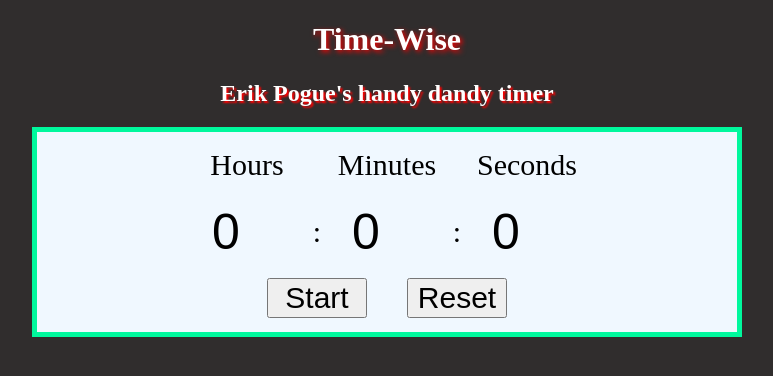
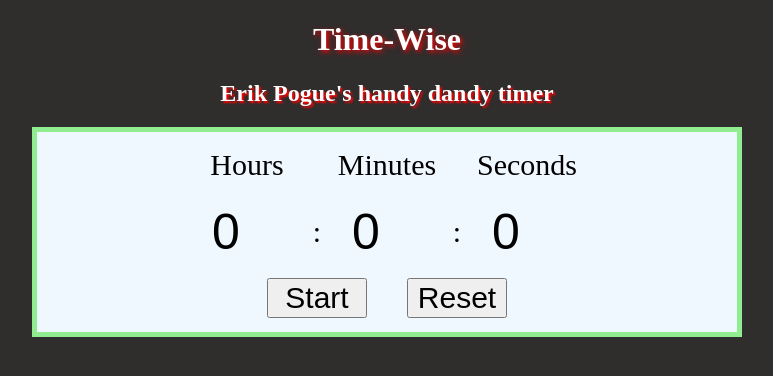
Before and after one commit to CameronHoying/Time-Wise, a plain HTML site: page index.html in a window 1280 px wide. Shown: the whole page, without its empty margins (253-1026 px from the left). Drawn offline with Linux system fonts and the light colour scheme.

Commit message:
Update style.css

```diff
--- a/style.css
+++ b/style.css
@@ -19,7 +19,7 @@ h2 {
     width: 700px;
     background-color: aliceblue;
     margin: 0 auto;
-    border: 5px solid #00f89d;
+    border: 5px solid lightgreen;
 
     display: grid;
     grid-template-columns: repeat(5, 1fr);
```
